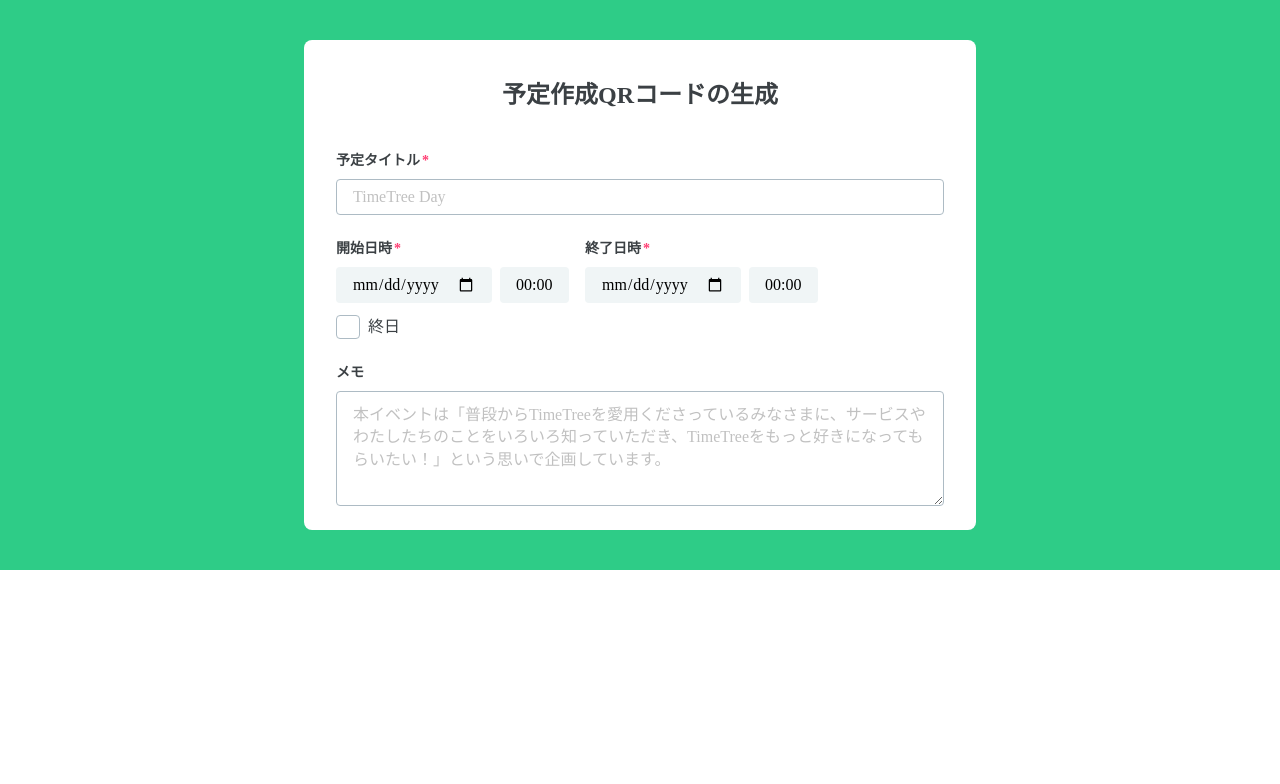
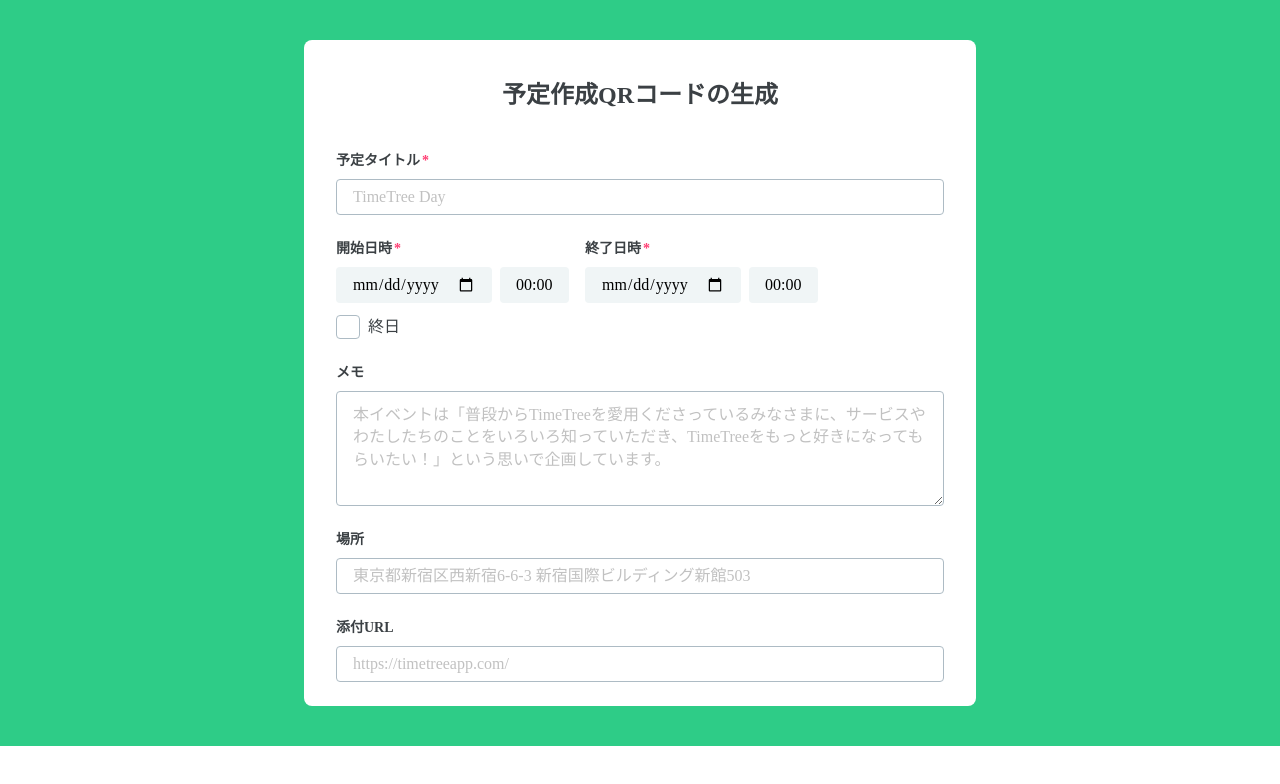
Before and after one commit to takumiozato/timetree-schedule-generator, a React (Vite) app: page / in a window 1280 px wide. Shown: the top 784 px of the page. Built offline with nearby package versions, Linux system fonts and the light colour scheme.

Commit message:
場所と添付URLのフィールドをマークアップ

```diff
--- a/src/App.tsx
+++ b/src/App.tsx
@@ -69,19 +69,19 @@
               <Label required>開始日時</Label>
               <StyledDateTimeWrapper>
                 <DateInput />
-                <TimeSelect value="00:00" onChange={() => {}} />
+                <TimeSelect value="00:00" onChange={() => { }} />
               </StyledDateTimeWrapper>
             </InputWrapper>
             <InputWrapper>
               <Label required>終了日時</Label>
               <StyledDateTimeWrapper>
                 <DateInput />
-                <TimeSelect value="00:00" onChange={() => {}} />
+                <TimeSelect value="00:00" onChange={() => { }} />
               </StyledDateTimeWrapper>
             </InputWrapper>
           </StyledDateTimeRow>
           <StyledAllDayCheckboxLabel>
-            <Checkbox checked={false} onChange={() => {}} />
+            <Checkbox checked={false} onChange={() => { }} />
             終日
           </StyledAllDayCheckboxLabel>
         </StyledRow>
@@ -94,6 +94,18 @@
             />
           </InputWrapper>
         </StyledRow>
+        <StyledRow>
+          <InputWrapper>
+            <Label>場所</Label>
+            <Input placeholder="東京都新宿区西新宿6-6-3 新宿国際ビルディング新館503" />
+          </InputWrapper>
+        </StyledRow>
+        <StyledRow>
+          <InputWrapper>
+            <Label>添付URL</Label>
+            <Input placeholder="https://timetreeapp.com/" />
+          </InputWrapper>
+        </StyledRow>
       </StyledMainContent>
     </StyledMainWrapper>
   );
```
